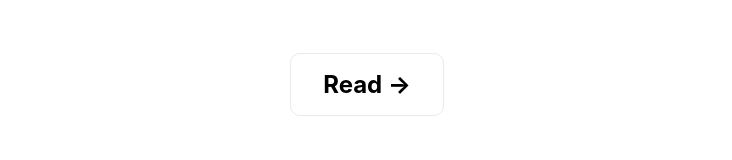
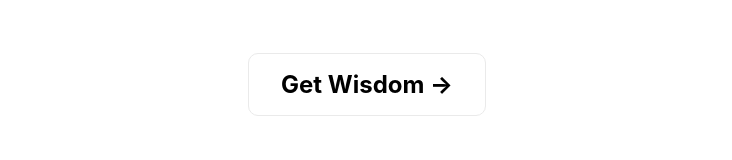
Before and after one commit to Jishnu-Dev/Quote-me, a Next.js app: page / in a window 1280 px wide. Shown: the part 395-555 px from the top of the page, without its empty margins (273-1005 px from the left). Built offline with nearby package versions, Linux system fonts and the light colour scheme.

Commit message:
Final commit

```diff
--- a/pages/index.js
+++ b/pages/index.js
@@ -36,7 +36,7 @@ export default function Home() {
       </h1>
       <h3 className={styles.author}>{ author ? `- ${author}`:null }</h3>
       <a onClick={randomQuote} className={styles.card}>
-        <h2 style={{marginBottom: 0}}>Read &rarr;</h2>
+        <h2 style={{marginBottom: 0}}>Get Wisdom &rarr;</h2>
       </a>
       </main>
 
```
